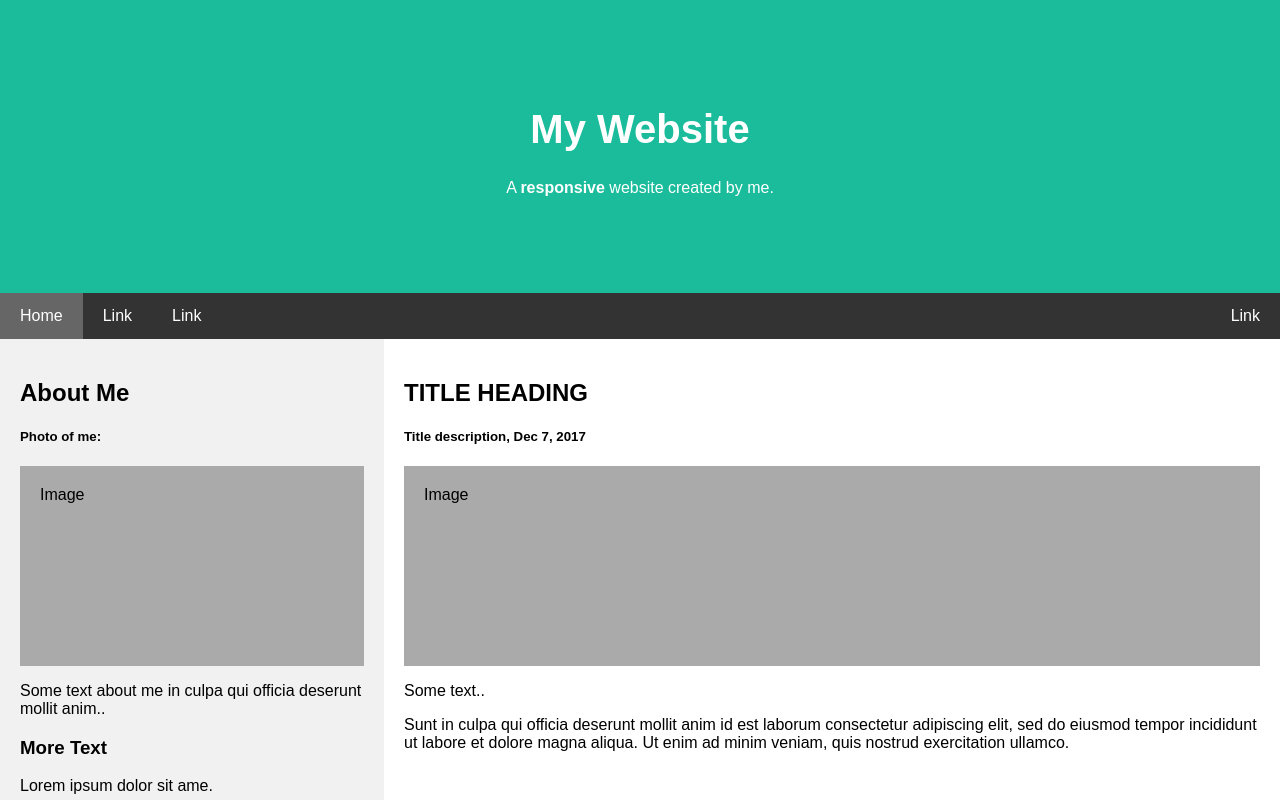
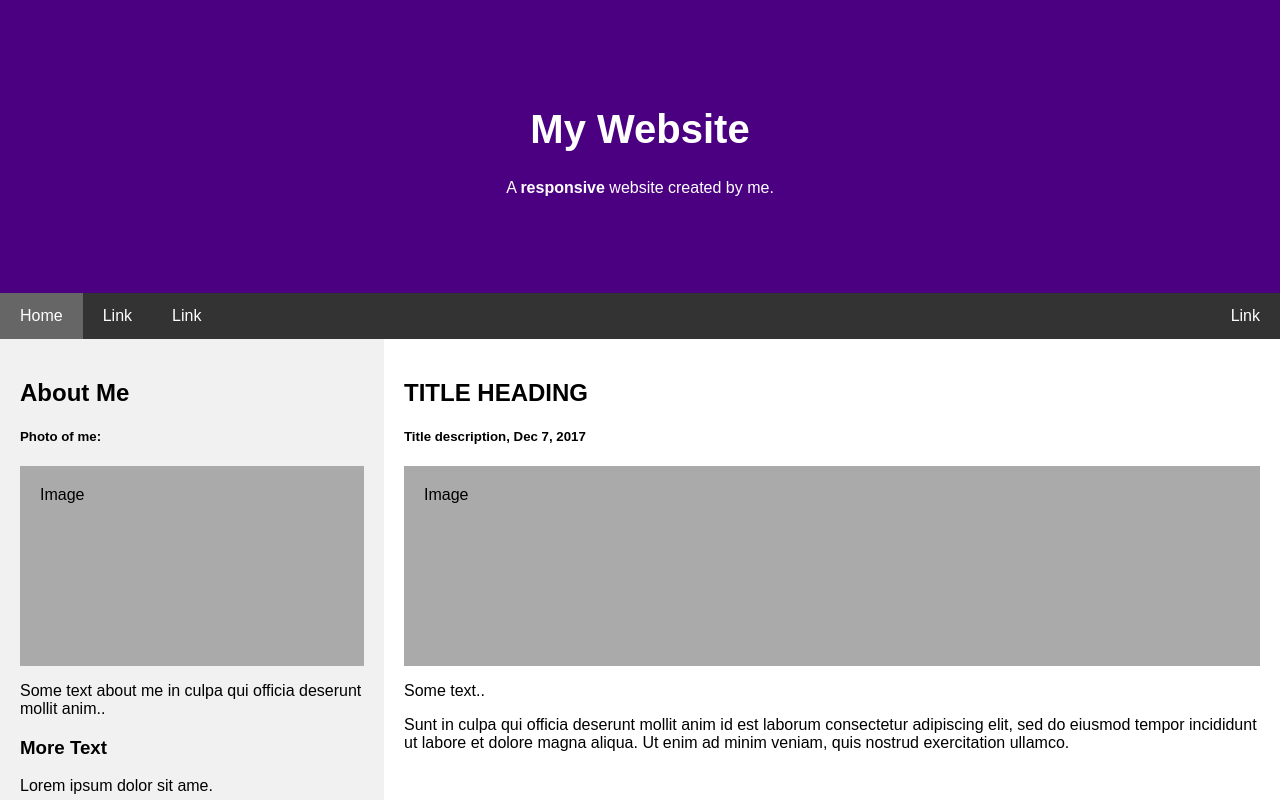
Before and after one commit to dceja/dceja.github.io, a plain HTML site: page index.html in a window 1280 px wide. Shown: the top 800 px of the page. Drawn offline with Linux system fonts and the light colour scheme.

Commit message:
change bkgrd to header/logo
changed background of header/logo title to indigo

```diff
--- a/index.html
+++ b/index.html
@@ -20,7 +20,7 @@ body {
 .header {
   padding: 80px;
   text-align: center;
-  background: #1abc9c;
+  background: #4B0082;
   color: white;
 }
 
```
